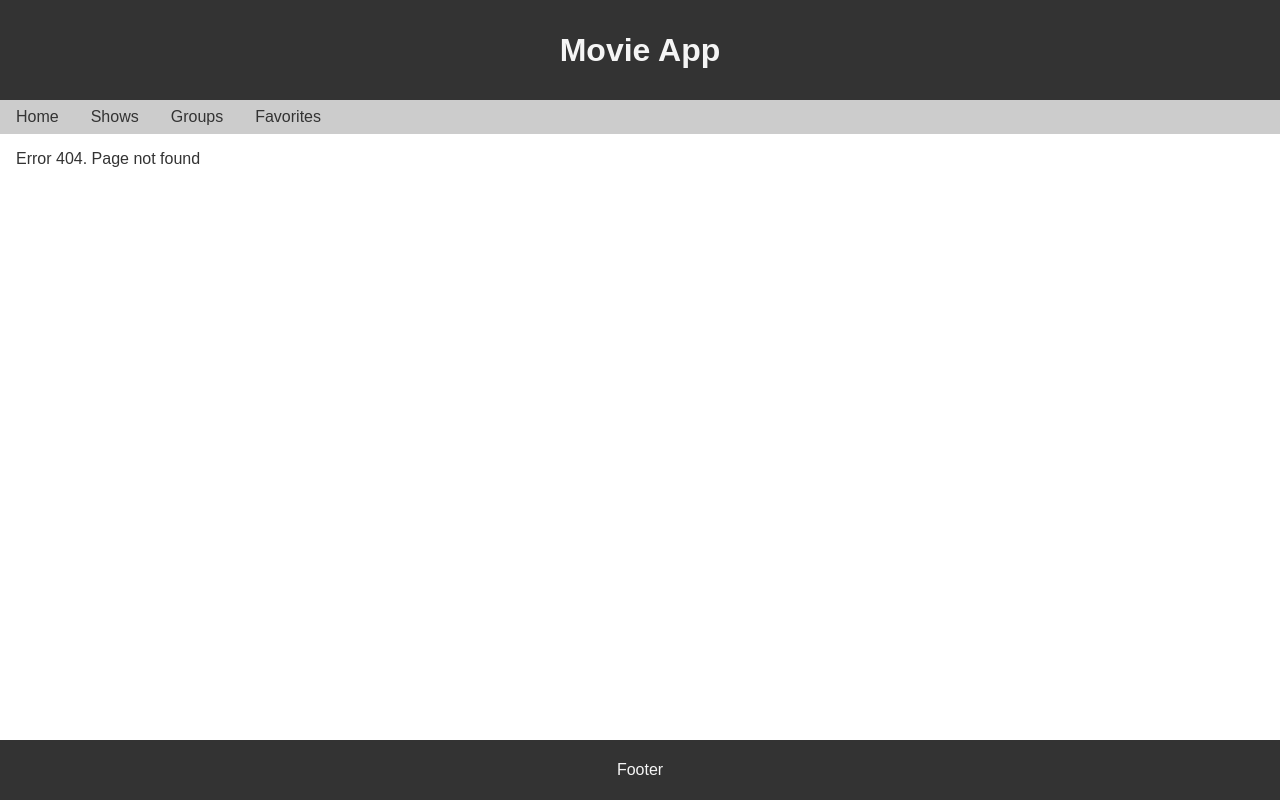
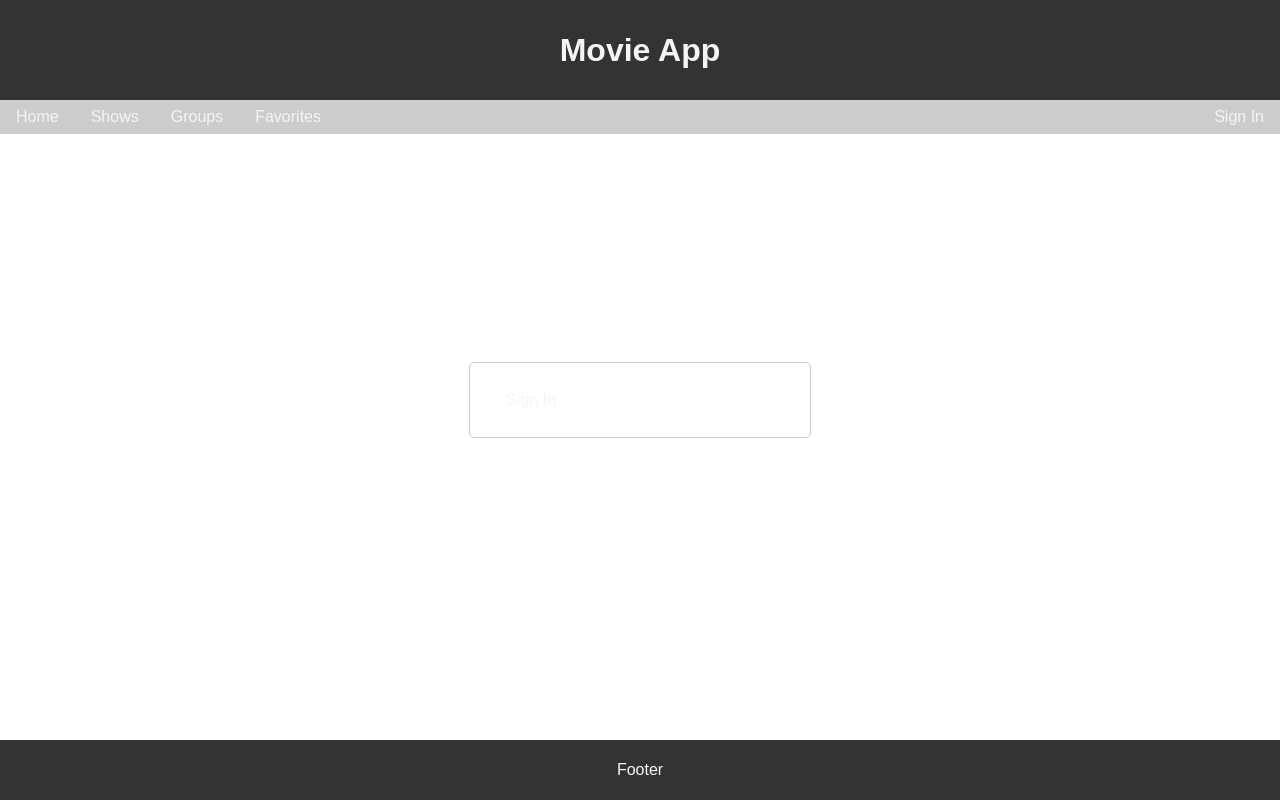
Before and after one commit to TVT23KMO-6/elokuvasovellus, a React (Create React App) app: page /signin in a window 1280 px wide. Before the commit this address had no page. Built offline with nearby package versions, Linux system fonts and the light colour scheme.

Commit message:
Sign-in komponentti lisätty

```diff
--- a/src/App.js
+++ b/src/App.js
@@ -1,32 +1,36 @@
+// App.js
+
+import React from 'react';
 import './App.css';
-
 import Footer from './components/Footer';
 import Header from './components/Header';
 import Navbar from './components/Navbar';
 import Groups from './pages/Groups';
-import Home from './pages/Home'
+import Home from './pages/Home';
 import Movies from './pages/Movies';
 import NotFound from './pages/Notfound';
-import { Route, Routes} from 'react-router-dom';
+import { Route, Routes } from 'react-router-dom';
 import Shows from './pages/Shows';
 import Favorite from './pages/Favorite';
+import SignIn from './pages/SignIn';
 
 function App() {
   return (
     <>
-    <Header></Header>
-    <Navbar></Navbar>
-    <div className='container'>
-    <Routes>
-        <Route path='/' exact element= {<Home />} />
-        <Route path='/groups' element= {<Groups />} />
-        <Route path='/movies' element= {<Movies />} />
-        <Route path='/shows' element= {<Shows />} />
-        <Route path='/favorites' element= {<Favorite />} />
-        <Route path='*' element={<NotFound />} />
-      </Routes>
-    </div>
-    <Footer></Footer>
+      <Header />
+      <Navbar />
+      <div className='container'>
+        <Routes>
+          <Route path='/' exact element={<Home />} />
+          <Route path='/groups' element={<Groups />} />
+          <Route path='/movies' element={<Movies />} />
+          <Route path='/shows' element={<Shows />} />
+          <Route path='/favorites' element={<Favorite />} />
+          <Route path='/signin' element={<SignIn />} /> {/* Route for sign-in page */}
+          <Route path='*' element={<NotFound />} />
+        </Routes>
+      </div>
+      <Footer />
     </>
   );
 }
--- a/src/components/Navbar.css
+++ b/src/components/Navbar.css
@@ -6,25 +6,36 @@ nav {
 
   nav div {
     display: inline-block;
-
   }
 
-
-nav ul{
+  nav ul {
     list-style-type: none;
   }
-
 
   nav ul li {
     display: inline-block;
   }
 
-nav a {
+  nav a, .signin-button {
     display: inline-block;
     padding: 0.5em var(--gutter);
     text-decoration: none;
+    color: var(--light-color);
   }
 
-nav a:hover {
-     color: var(--accent-color);;
+  .signin-button:hover {
+    color: var(--accent-color);
   }
+
+  .signin-popup {
+    position: absolute;
+    top: 50%;
+    left: 50%;
+    transform: translate(-50%, -50%);
+    background-color: #fff;
+    border: 1px solid #ccc;
+    border-radius: 5px;
+    padding: 20px;
+    width: 300px;
+    z-index: 999; /* Ensure the popup is above other content */
+  }
--- a/src/components/Navbar.js
+++ b/src/components/Navbar.js
@@ -1,8 +1,11 @@
-import React from 'react'
-import './Navbar.css'
-import { Link } from 'react-router-dom'
+// Navbar.js
 
-export default function Navbar() {
+import React from 'react';
+import './Navbar.css'; // Import CSS file for styling
+import { Link } from 'react-router-dom';
+import SignInForm from '../components/SignInForm'; // Import the SignInForm component
+
+const Navbar = () => {
   return (
     <nav>
       <div>
@@ -21,6 +24,10 @@ export default function Navbar() {
           </li>
         </ul>
       </div>
+      {/* Render the SignInForm component for sign-in functionality */}
+      <SignInForm />
     </nav>
-  )
+  );
 }
+
+export default Navbar;
--- /dev/null
+++ b/src/components/SignInForm.css
@@ -0,0 +1,52 @@
+
+.signin-popup {
+  background-color: #ffffff;
+  border: 1px solid #ccc;
+  border-radius: 5px;
+  padding: 20px;
+  width: 300px;
+  position: absolute;
+  top: 50%;
+  left: 50%;
+  transform: translate(-50%, -50%);
+}
+
+.close-button {
+  position: absolute;
+  top: 10px;
+  right: 10px;
+  background-color: transparent;
+  border: none;
+  font-size: 20px;
+  cursor: pointer;
+}
+
+.form-group {
+  margin-bottom: 15px;
+}
+
+.form-group label {
+  display: block;
+  margin-bottom: 5px;
+}
+
+input[type='text'],
+input[type='password'] {
+  width: calc(100% - 20px);
+  padding: 8px;
+  border: 1px solid #ccc;
+  border-radius: 4px;
+}
+
+button[type='submit'] {
+  background-color: #007bff;
+  color: #fff;
+  border: none;
+  border-radius: 4px;
+  padding: 10px 20px;
+  cursor: pointer;
+}
+
+button[type='submit']:hover {
+  background-color: #0056b3;
+}
--- /dev/null
+++ b/src/components/SignInForm.js
@@ -0,0 +1,64 @@
+import React, { useState } from 'react';
+import './SignInForm.css'; // Import CSS file for styling
+
+const SignInForm = () => {
+  const [isSignInOpen, setIsSignInOpen] = useState(false); // State variable to control the visibility of the sign-in popup
+
+  const openSignIn = () => {
+    setIsSignInOpen(true);
+  };
+
+  const closeSignIn = () => {
+    setIsSignInOpen(false);
+  };
+
+  // State variables for username and password
+  const [username, setUsername] = useState('');
+  const [password, setPassword] = useState('');
+
+  // Function to handle form submission
+  const handleSubmit = (e) => {
+    e.preventDefault(); // Prevent default form submission behavior
+    console.log('Signing in with:', { username, password }); // Log the sign-in details
+    closeSignIn(); // Close the sign-in popup
+  };
+
+  return (
+    <div>
+      {/* Sign-in button */}
+      <div className="signin-button" onClick={openSignIn}>Sign In</div>
+      {/* Sign-in popup */}
+      {isSignInOpen && (
+        <div className="signin-popup">
+          {/* Close button to close the popup */}
+          <button className="close-button" onClick={closeSignIn}>X</button>
+          <h2>Sign In</h2>
+          {/* Sign-in form */}
+          <form onSubmit={handleSubmit}>
+            <div className="form-group">
+              <label htmlFor="username">Username or Email:</label>
+              <input
+                type="text"
+                id="username"
+                value={username}
+                onChange={(e) => setUsername(e.target.value)} // Update username state on change
+              />
+            </div>
+            <div className="form-group">
+              <label htmlFor="password">Password:</label>
+              <input
+                type="password"
+                id="password"
+                value={password}
+                onChange={(e) => setPassword(e.target.value)} // Update password state on change
+              />
+            </div>
+            <button type="submit">Sign In</button> {/* Submit button */}
+          </form>
+        </div>
+      )}
+    </div>
+  );
+};
+
+export default SignInForm;
--- /dev/null
+++ b/src/pages/SignIn.js
@@ -0,0 +1,14 @@
+import React from 'react';
+import SignInForm from '../components/SignInForm'; // Import the SignInForm component
+
+const SignIn = () => {
+  return (
+    <div className="signin-popup">
+      <div className="signin-container">
+        <SignInForm /> {/* Render the SignInForm component */}
+      </div>
+    </div>
+  );
+};
+
+export default SignIn;
```
Lines whose indentation alone changed are shown as unchanged.
